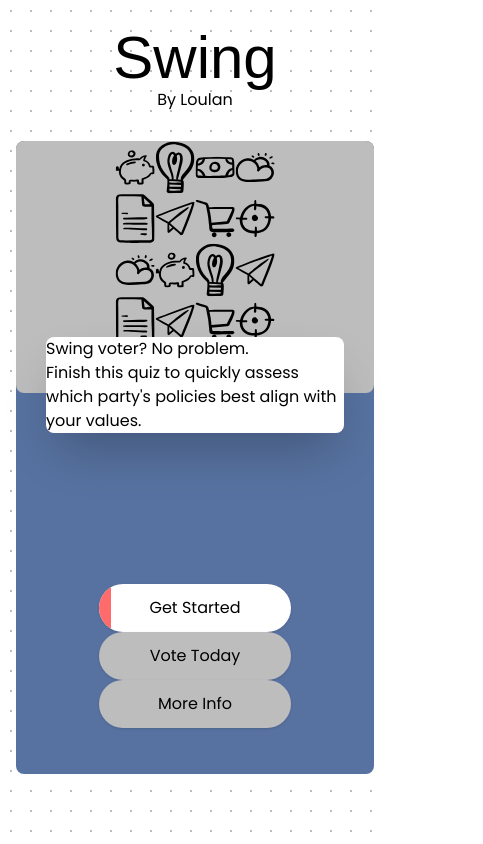
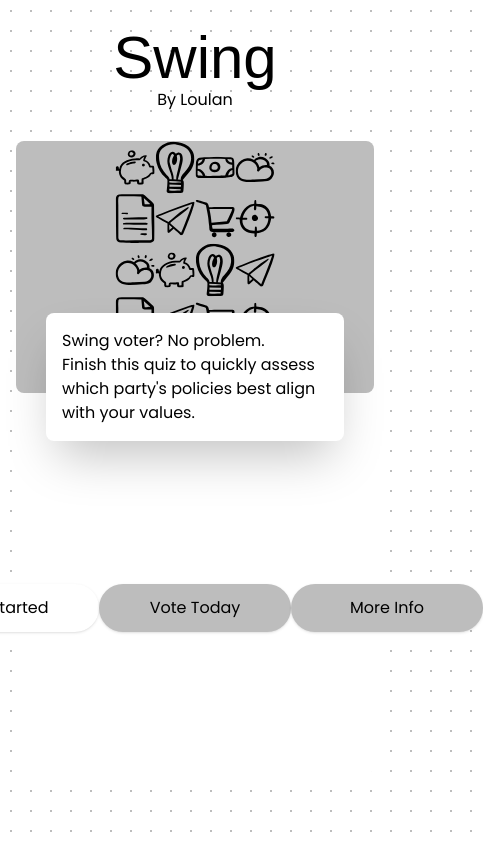
Before and after one commit to doilyuser/swing, a Next.js app: page / in a window 390 px wide. Shown: the whole page, 483 px wide, since content can reach past the window. Built offline with nearby package versions, Linux system fonts and the light colour scheme; a web font is replaced by a local one.

Commit message:
Finished sizing for extra small screens

```diff
--- a/app/components/Button.tsx
+++ b/app/components/Button.tsx
@@ -5,8 +5,8 @@ interface ButtonProps {
 export function Button({ name }: ButtonProps) {
   return (
     <>
-      <button className="relative w-48 h-12 overflow-hidden text-base rounded-full shadow group bg-swing-grey">
-        <span className="relative transition-all duration-300 text-swing-black group-hover:text-swing-white">
+      <button className="group relative h-12 w-48 overflow-hidden rounded-full bg-swing-grey text-base shadow">
+        <span className="relative text-swing-black transition-all duration-300 group-hover:text-swing-white">
           {name}
         </span>
       </button>
--- a/app/components/Intro.tsx
+++ b/app/components/Intro.tsx
@@ -6,12 +6,12 @@ import Link from 'next/link'
 
 export function Intro() {
   return (
-    <div className="flex h-full flex-col items-center rounded-lg bg-swing-blue">
+    <div className="flex h-full flex-col items-center rounded-lg bg-swing-white">
       <div className="relative w-full rounded-lg bg-swing-grey">
         <Icons />
       </div>
-      <div className="relative flex h-full w-full items-center">
-        <div className="absolute -top-14 left-0 right-0 m-auto w-5/6 rounded-lg bg-swing-white shadow-2xl">
+      <div className="relative flex h-full w-full">
+        <div className="absolute -top-20 left-0 right-0 m-auto w-5/6 rounded-lg bg-swing-white p-4 shadow-2xl">
           <p>Swing voter? No problem.</p>
           <p>
             Finish this quiz to quickly assess which party&apos;s policies best
@@ -19,12 +19,21 @@ export function Intro() {
           </p>
         </div>
       </div>
-      <div className="flex h-full flex-col items-center">
-        <Link href={`/question/1`}>
-          <FancyButton name="Get Started" />
-        </Link>
-        <Button name="Vote Today" />
-        <Button name="More Info" />
+      <div className="relative h-full">
+        <div className="absolute left-1/2 -translate-x-1/2 transform">
+          <div className="flex">
+            {/* sm: -top-10 or something???*/}
+            <Link href={`/question/1`}>
+              <FancyButton name="Get Started" />
+            </Link>
+            <Link href={'/'}>
+              <Button name="Vote Today" />
+            </Link>
+            <Link href={'/'}>
+              <Button name="More Info" />
+            </Link>
+          </div>
+        </div>
       </div>
     </div>
   )
```
